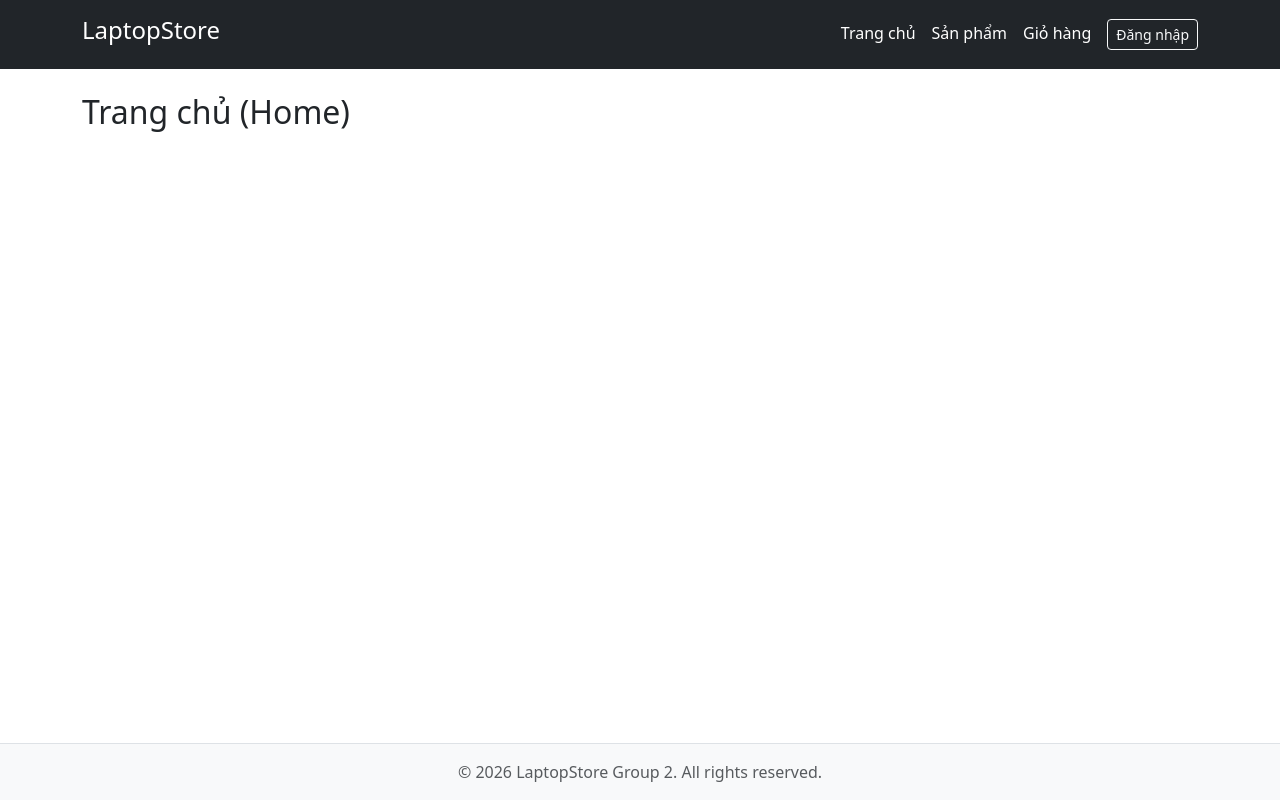
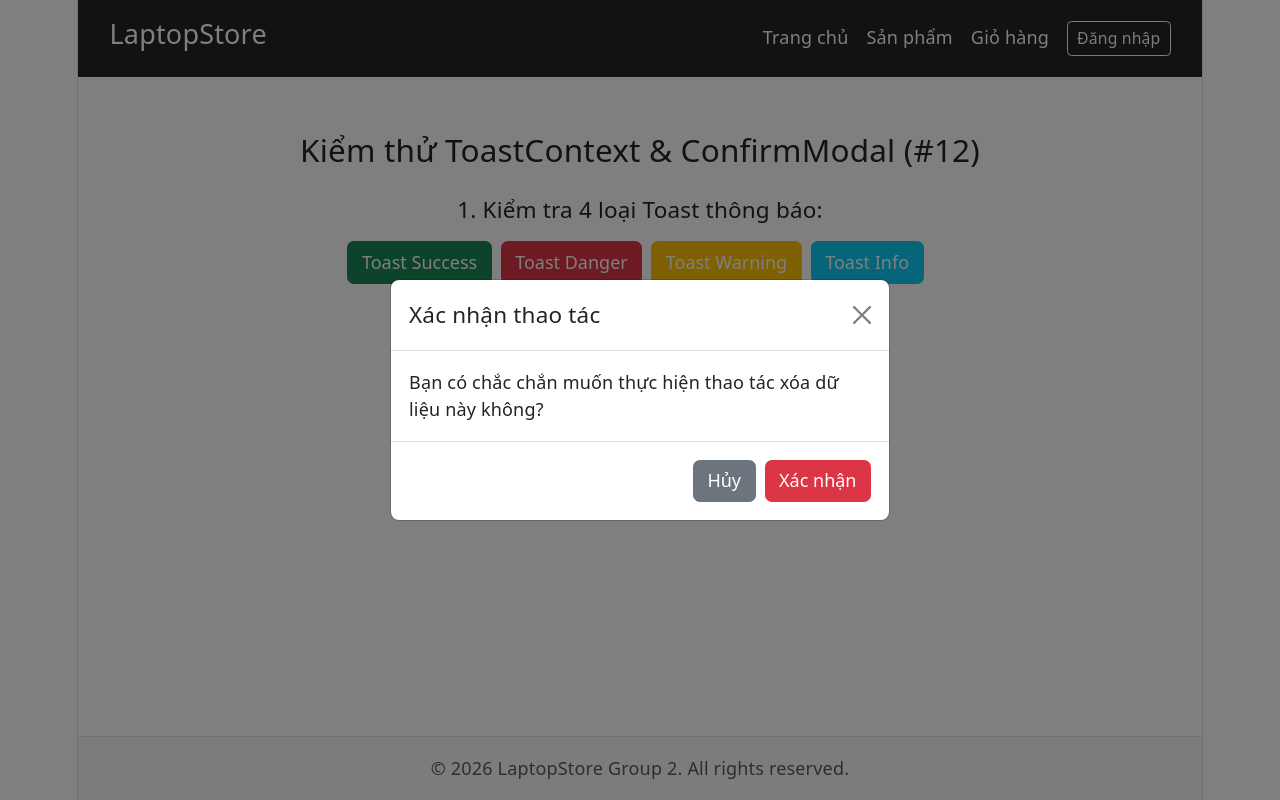
Before and after one commit to haotruong270704-lgtm/laptop-store-group2, a React (Vite) app: page / in a window 1280 px wide. Built offline with nearby package versions, Linux system fonts and the light colour scheme.

Commit message:
feat(ui): add toast context, confirm modal and env config
Refs #12

```diff
--- /dev/null
+++ b/src/components/common/ConfirmModal.jsx
@@ -0,0 +1,32 @@
+import { Button, Modal, Spinner } from 'react-bootstrap';
+
+/** Modal xác nhận dùng chung (TECH-05) */
+export default function ConfirmModal({
+  show,
+  title = 'Xác nhận',
+  message,
+  confirmText = 'Xác nhận',
+  cancelText = 'Hủy',
+  variant = 'danger',
+  loading = false,
+  onConfirm,
+  onCancel,
+}) {
+  return (
+    <Modal show={show} onHide={loading ? undefined : onCancel} centered>
+      <Modal.Header closeButton={!loading}>
+        <Modal.Title as="h5">{title}</Modal.Title>
+      </Modal.Header>
+      <Modal.Body>{message}</Modal.Body>
+      <Modal.Footer>
+        <Button variant="secondary" onClick={onCancel} disabled={loading}>
+          {cancelText}
+        </Button>
+        <Button variant={variant} onClick={onConfirm} disabled={loading}>
+          {loading && <Spinner size="sm" className="me-2" />}
+          {confirmText}
+        </Button>
+      </Modal.Footer>
+    </Modal>
+  );
+}
--- /dev/null
+++ b/src/contexts/ToastContext.jsx
@@ -0,0 +1,53 @@
+import { createContext, useCallback, useContext, useMemo, useState } from 'react';
+import { Toast, ToastContainer } from 'react-bootstrap';
+
+const ToastContext = createContext(null);
+
+const TITLES = {
+  success: 'Thành công',
+  danger: 'Lỗi',
+  warning: 'Lưu ý',
+  info: 'Thông báo',
+};
+
+let nextId = 1;
+
+/**
+ * Toast góc trên phải, tự ẩn sau 3 giây (TECH-05 – thay cho alert).
+ *   const { showToast } = useToast();
+ *   showToast('Đã lưu', 'success' | 'danger' | 'warning' | 'info');
+ */
+export function ToastProvider({ children }) {
+  const [toasts, setToasts] = useState([]);
+
+  const removeToast = useCallback((id) => {
+    setToasts((list) => list.filter((t) => t.id !== id));
+  }, []);
+
+  const showToast = useCallback((message, variant = 'success') => {
+    setToasts((list) => [...list, { id: nextId++, message, variant }]);
+  }, []);
+
+  const value = useMemo(() => ({ showToast }), [showToast]);
+
+  return (
+    <ToastContext.Provider value={value}>
+      {children}
+      <ToastContainer position="top-end" containerPosition="fixed" className="p-3" style={{ zIndex: 2000 }}>
+        {toasts.map((t) => (
+          <Toast key={t.id} bg={t.variant} autohide delay={3000} onClose={() => removeToast(t.id)}>
+            <Toast.Header>
+              <strong className="me-auto">{TITLES[t.variant] ?? 'Thông báo'}</strong>
+            </Toast.Header>
+            <Toast.Body className={['danger', 'success'].includes(t.variant) ? 'text-white' : ''}>
+              {t.message}
+            </Toast.Body>
+          </Toast>
+        ))}
+      </ToastContainer>
+    </ToastContext.Provider>
+  );
+}
+
+// eslint-disable-next-line react-refresh/only-export-components
+export const useToast = () => useContext(ToastContext);
--- a/src/main.jsx
+++ b/src/main.jsx
@@ -2,12 +2,16 @@ import React from 'react';
 import ReactDOM from 'react-dom/client';
 import App from './App.jsx';
 import 'bootstrap/dist/css/bootstrap.min.css';
+import './index.css';
+import { ToastProvider } from './contexts/ToastContext.jsx';
 import { AuthProvider } from './contexts/AuthContext.jsx';
 
 ReactDOM.createRoot(document.getElementById('root')).render(
   <React.StrictMode>
-    <AuthProvider>
-      <App />
-    </AuthProvider>
+    <ToastProvider>
+      <AuthProvider>
+        <App />
+      </AuthProvider>
+    </ToastProvider>
   </React.StrictMode>
 );
--- a/src/routes/AppRoutes.jsx
+++ b/src/routes/AppRoutes.jsx
@@ -5,7 +5,57 @@ import NotFoundPage from '../pages/NotFoundPage';
 import ProtectedRoute from '../components/common/ProtectedRoute';
 
 // Placeholder các trang tạm thời
-const HomePage = () => <h2>Trang chủ (Home)</h2>;
+import { useState, useEffect } from 'react';
+import { Button } from 'react-bootstrap';
+import { useToast } from '../contexts/ToastContext';
+import ConfirmModal from '../components/common/ConfirmModal';
+
+const HomePage = () => {
+  const { showToast } = useToast();
+  const [showModal, setShowModal] = useState(true);
+
+  useEffect(() => {
+    showToast('Đây là thông báo success!', 'success');
+    showToast('Đây là thông báo danger!', 'danger');
+    showToast('Đây là thông báo warning!', 'warning');
+    showToast('Đây là thông báo info!', 'info');
+  }, [showToast]);
+
+  return (
+    <div className="py-4">
+      <h3 className="mb-4 text-center">Kiểm thử ToastContext &amp; ConfirmModal (#12)</h3>
+      <div className="mb-4 text-center">
+        <h5 className="mb-3">1. Kiểm tra 4 loại Toast thông báo:</h5>
+        {['success', 'danger', 'warning', 'info'].map((v) => (
+          <Button
+            key={v}
+            variant={v}
+            className="me-2 text-capitalize text-white"
+            onClick={() => showToast(`Đây là thông báo ${v}!`, v)}
+          >
+            Toast {v}
+          </Button>
+        ))}
+      </div>
+      <div className="text-center">
+        <h5 className="mb-3">2. Kiểm tra Modal xác nhận (ConfirmModal):</h5>
+        <Button variant="danger" onClick={() => setShowModal(true)}>
+          Mở ConfirmModal xác nhận
+        </Button>
+      </div>
+      <ConfirmModal
+        show={showModal}
+        title="Xác nhận thao tác"
+        message="Bạn có chắc chắn muốn thực hiện thao tác xóa dữ liệu này không?"
+        onConfirm={() => {
+          showToast('Đã xác nhận thao tác thành công!', 'success');
+          setShowModal(false);
+        }}
+        onCancel={() => setShowModal(false)}
+      />
+    </div>
+  );
+};
 const LaptopsPage = () => <h2>Danh sách Laptop</h2>;
 const LoginPage = () => <h2>Trang Đăng Nhập</h2>;
 const ProfilePage = () => <h2>Trang Thông Tin Cá Nhân (Customer)</h2>;
```
Also changed, not shown: 2 other files (tests, documents, lock files or other folders).
